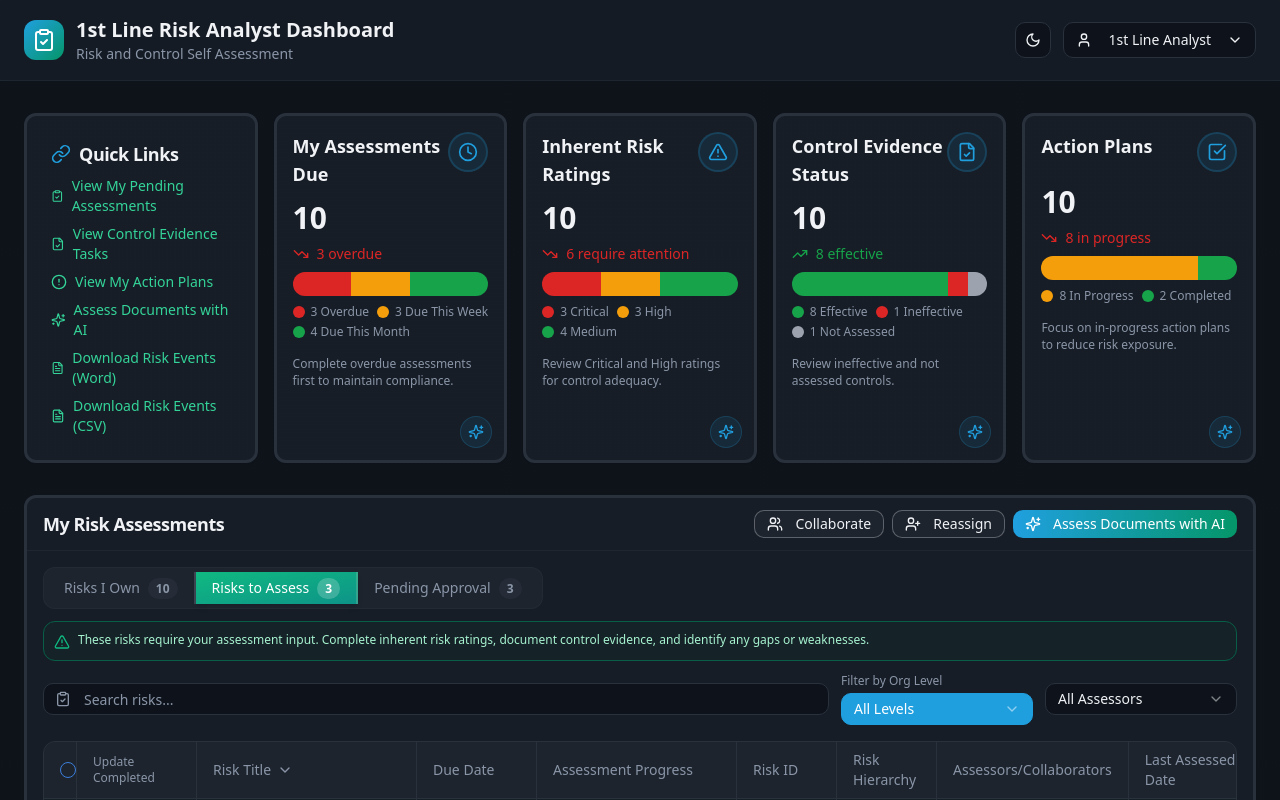
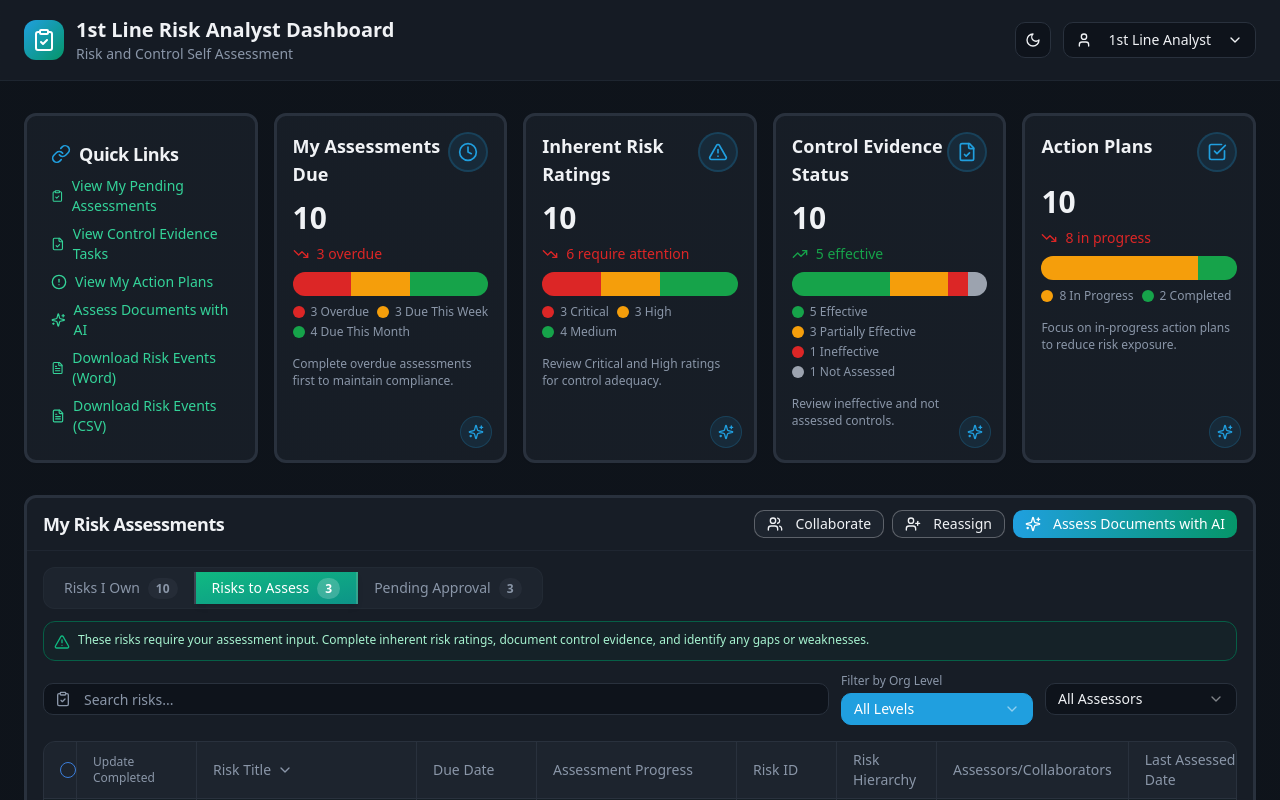
Before and after one commit to 1234mudi/persona-risk-gate, a React (Vite) app: page /dashboard/1st-line-analyst in a window 1280 px wide. Shown: the top 800 px of the page. Built offline with nearby package versions, Linux system fonts and the light colour scheme; the HTML template or start-up script is replaced by a standard one.

Commit message:
Reverted to commit 23c3a5030987f3809465ec63827e5243a33d9f3e

```diff
--- a/src/pages/Dashboard1stLine.tsx
+++ b/src/pages/Dashboard1stLine.tsx
@@ -661,20 +661,18 @@ const Dashboard1stLine = () => {
 
     riskData.forEach(risk => {
       const label = risk.controlEffectiveness?.label?.toLowerCase() || "";
-      // Treat "effective", "partially effective", and "design effective" as effective
-      if (label === "effective" || label === "partially effective" || label === "design effective") {
+      if (label === "effective") {
         effective++;
+      } else if (label === "partially effective") {
+        partiallyEffective++;
       } else if (label === "ineffective") {
         ineffective++;
-      } else if (label === "not assessed" || label === "") {
+      } else {
         notAssessed++;
-      } else {
-        // Any other value counts as effective (e.g., "operating effective")
-        effective++;
       }
     });
 
-    const total = effective + ineffective + notAssessed;
+    const total = effective + partiallyEffective + ineffective + notAssessed;
     return { effective, partiallyEffective, ineffective, notAssessed, total };
   }, [riskData]);
 
@@ -716,6 +714,7 @@ const Dashboard1stLine = () => {
       icon: FileCheck,
       segments: [
         { label: "Effective", value: controlEvidenceCounts.effective, sublabel: `${controlEvidenceCounts.effective} Effective`, color: "bg-green-600" },
+        { label: "Partially Effective", value: controlEvidenceCounts.partiallyEffective, sublabel: `${controlEvidenceCounts.partiallyEffective} Partially Effective`, color: "bg-amber-500" },
         { label: "Ineffective", value: controlEvidenceCounts.ineffective, sublabel: `${controlEvidenceCounts.ineffective} Ineffective`, color: "bg-red-600" },
         { label: "Not Assessed", value: controlEvidenceCounts.notAssessed, sublabel: `${controlEvidenceCounts.notAssessed} Not Assessed`, color: "bg-gray-400" },
       ],
```
